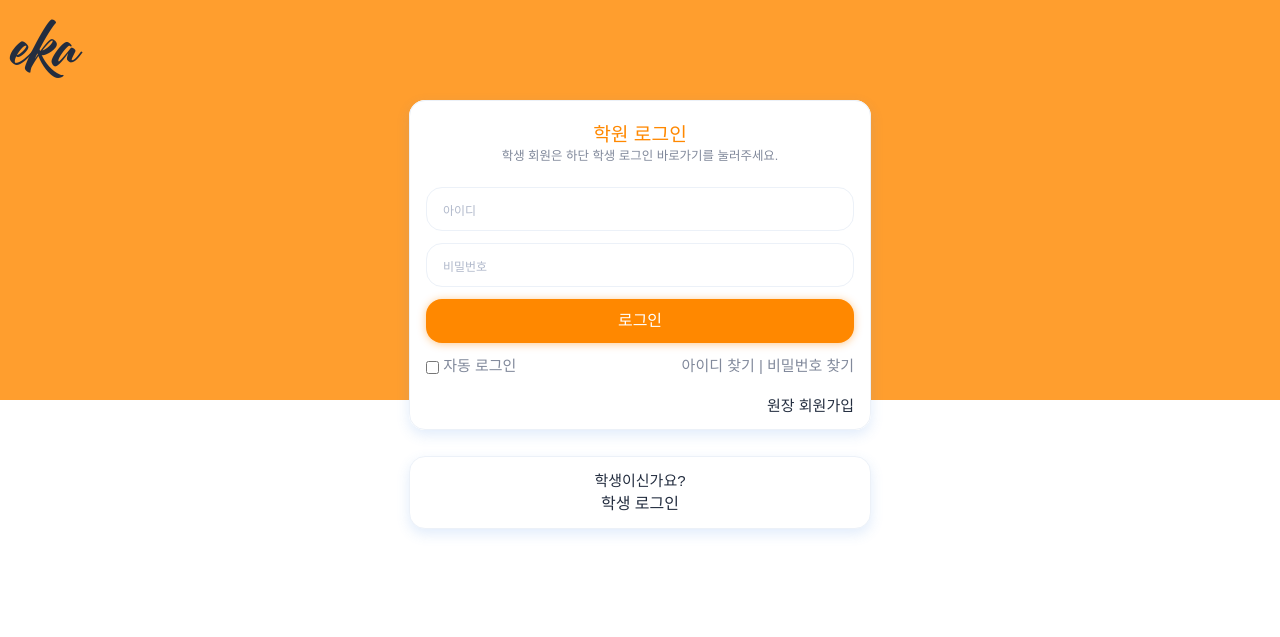
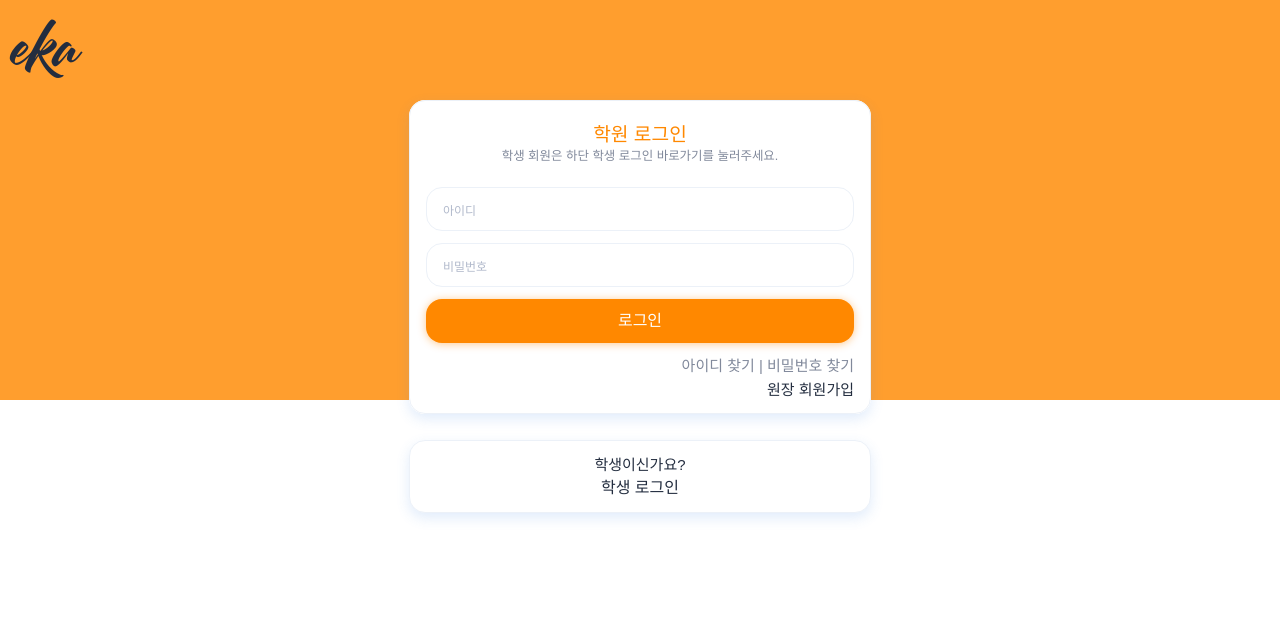
Before and after one commit to teambravoteam/eka, a Java web app: template eka/src/main/webapp/WEB-INF/views/eka_main/auth/login_academy.jsp in a window 1280 px wide. Shown: the top 637 px of the page. Run offline with Spring Boot 4, a stand-in JSP engine, Linux system fonts and the light colour scheme; the template is opened without the code that fills it, so the values that code supplies are empty; the project's own start-up code is not run, and a stand-in starts its controllers and pages.

Commit message:
로그인페이지 수정

```diff
--- a/eka/src/main/webapp/WEB-INF/views/eka_main/auth/login_academy.jsp
+++ b/eka/src/main/webapp/WEB-INF/views/eka_main/auth/login_academy.jsp
@@ -46,15 +46,15 @@
                 </li>
               </ul>
               <div class="login-extra-wrap">
-                  <input type="checkbox" name="autoLogin" id="autoLogin">
-                  <label for="autoLogin">자동 로그인</label>
                   <ul class="link-wrap float-right">
                       <li class="more"><a href="./find?mode=id" title="아이디 찾기">아이디 찾기</a></li>
                       <li><a href="./find?mode=pw" title="비밀번호 찾기">비밀번호 찾기</a></li>
                   </ul>
               </div>
-                <div class="join-link-wrap">
-               	<a href="/eka/eka_main/addmanager">원장 회원가입</a>
+              <div class="join-link-wrap">
+              	<ul class="link-wrap float-right">
+               		<li><a href="/eka/eka_main/addmanager">원장 회원가입</a></li>
+               	</ul>
               </div>
             </fieldset>
           </form>
--- a/eka/src/main/webapp/WEB-INF/views/eka_main/auth/login_student.jsp
+++ b/eka/src/main/webapp/WEB-INF/views/eka_main/auth/login_student.jsp
@@ -45,14 +45,14 @@
 	                  </li>
 	              </ul>
 	              <div class="login-extra-wrap">
-	                  <input type="checkbox" name="autoLogin" id="autoLogin">
-	                  <label for="autoLogin">자동 로그인</label>
+	                  <!-- <input type="checkbox" name="autoLogin" id="autoLogin"> -->
+	                  <!-- <label for="autoLogin">자동 로그인</label> -->
 	                  <ul class="link-wrap float-right">
 	                      <li class="more"><a href="./find?mode=id" title="아이디 찾기">아이디 찾기</a></li>
 	                      <li><a href="./find?mode=pw" title="비밀번호 찾기">비밀번호 찾기</a></li>
 	                  </ul>
 	              </div>
-                  <div class="join-link-wrap">
+                  <div class="join-link-wrap a">
                   	<a href="/eka/eka_main/adduser">학생 회원가입</a>
 	              </div>
 	          </fieldset>
--- a/eka/src/main/webapp/resources/js/detail.js
+++ b/eka/src/main/webapp/resources/js/detail.js
@@ -16,6 +16,11 @@ $("#onBtn").on("click", function() {
 	  con.style.display = "block";
 	}
 });
+/*
+$(".bt-notSame").on("click", function() {
+	elert("본인 소유의 학원만 수정이 가능합니다");
+});
+*/
 $(".bt-icon.close").on("click", function() {
 	$(".modal-back").removeClass('on');
 })
```
